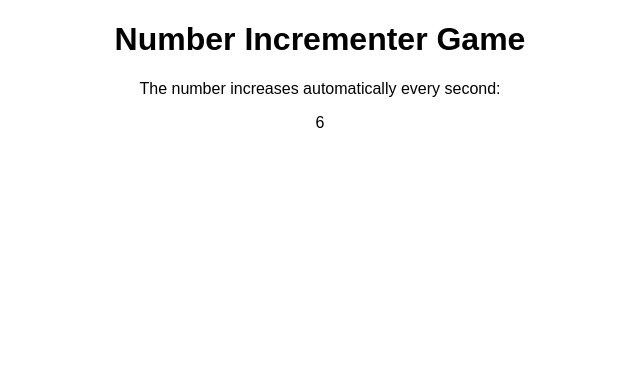
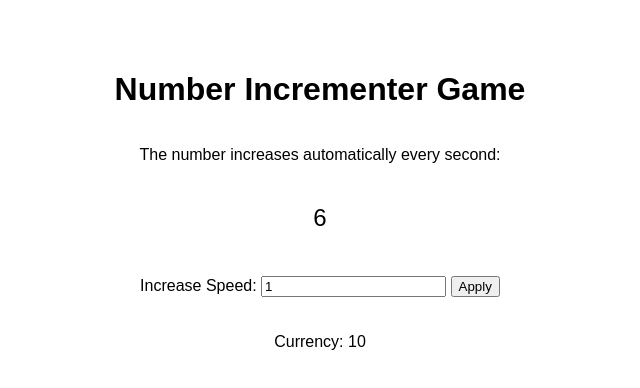
Before and after one commit to Callian42/Numbergoup, a plain HTML site: page index.html in a window 1280 px wide. Shown: the whole page, without its empty margins (320-960 px from the left). Drawn offline with Linux system fonts and the light colour scheme.

Commit message:
Update index.html

```diff
--- a/index.html
+++ b/index.html
@@ -9,29 +9,73 @@
       font-family: Arial, sans-serif;
       text-align: center;
     }
+
+    #container {
+      display: flex;
+      justify-content: center;
+      align-items: center;
+      flex-direction: column;
+      margin-top: 50px;
+    }
+
+    #number {
+      font-size: 24px;
+    }
+
+    #speedMenu {
+      margin-top: 20px;
+    }
+
+    #currency {
+      margin-top: 20px;
+    }
   </style>
 </head>
 <body>
-  <h1>Number Incrementer Game</h1>
-  <p>The number increases automatically every second:</p>
-  <p id="number">0</p>
+  <div id="container">
+    <h1>Number Incrementer Game</h1>
+    <p>The number increases automatically every second:</p>
+    <p id="number">0</p>
+
+    <div id="speedMenu">
+      <label for="speedInput">Increase Speed:</label>
+      <input type="number" id="speedInput" value="1">
+      <button onclick="applySpeed()">Apply</button>
+    </div>
+
+    <div id="currency">
+      <p>Currency: <span id="currencyValue">0</span></p>
+    </div>
+  </div>
 
   <script>
-    // Retrieve the last saved number from localStorage
     var lastNumber = localStorage.getItem('number');
-    var number = lastNumber ? parseInt(lastNumber) : 0; // Use the last saved number or default to 0
+    var number = lastNumber ? parseInt(lastNumber) : 0;
+    var speed = 1; // Default speed
+
+    var currency = 0;
 
     function incrementNumber() {
-      number++;
+      number += speed;
       document.getElementById('number').innerText = number;
-
-      // Save the current number to localStorage
       localStorage.setItem('number', number);
     }
 
-    // Call incrementNumber initially to display the last saved number
+    function applySpeed() {
+      var newSpeed = parseInt(document.getElementById('speedInput').value);
+      if (!isNaN(newSpeed) && newSpeed > 0) {
+        speed = newSpeed;
+      }
+    }
+
+    function updateCurrency() {
+      currency += 2;
+      document.getElementById('currencyValue').innerText = currency;
+    }
+
     incrementNumber();
-    setInterval(incrementNumber, 1000); // Increment the number every 1000 milliseconds (1 second)
+    setInterval(incrementNumber, 1000);
+    setInterval(updateCurrency, 1000);
   </script>
 </body>
 </html>
```
